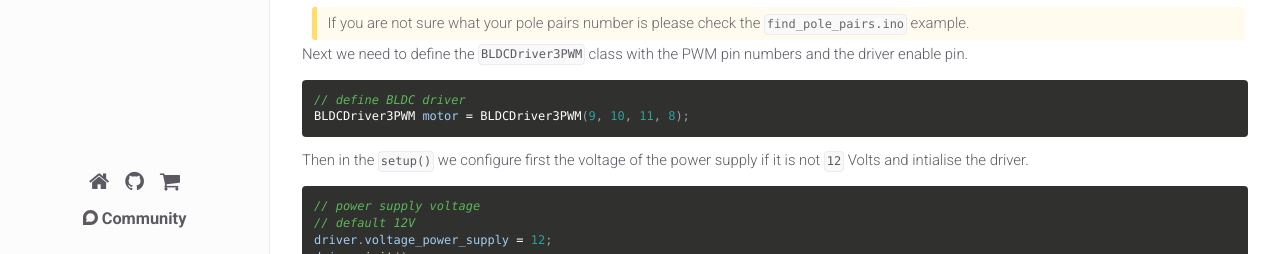
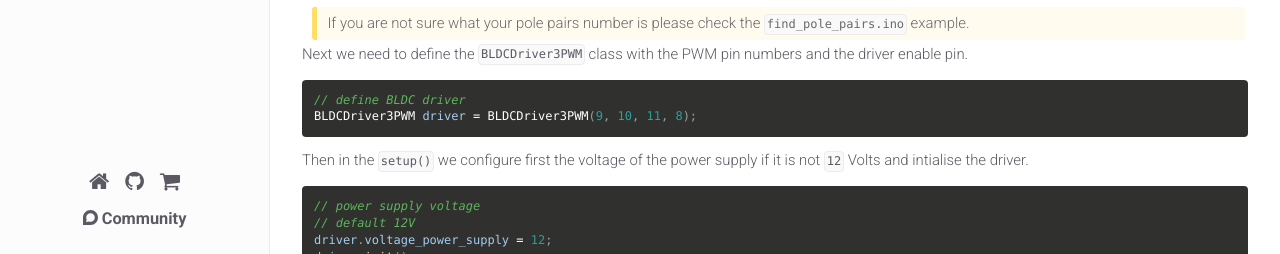
Before and after one commit to simplefoc/simplefoc.github.io, a Jekyll site: the page built from docs/simplefoc_library/examples/foc_pendulum.md, in a window 1280 px wide. Shown: the part 4746-5000 px from the top of the page. Built offline with Jekyll 4.4.1, drawn with Linux system fonts in a browser that asks for light colours.

Commit message:
FEAT broken examples and shield pads info

````diff
--- a/_includes/js/custom.js
+++ b/_includes/js/custom.js
@@ -29,6 +29,9 @@ var defines =[
     "INH_A",
     "INH_B",
     "INH_C",
+    "INL_A",
+    "INL_B",
+    "INL_C",
     "EN_GATE ",
     "M_PWM",
     "M_OC",
--- a/docs/simplefoc_library/examples/foc_pendulum.md
+++ b/docs/simplefoc_library/examples/foc_pendulum.md
@@ -150,7 +150,7 @@ BLDCMotor motor = BLDCMotor(11);
 Next we need to define the `BLDCDriver3PWM` class with the PWM pin numbers and the driver enable pin.
 ```cpp
 // define BLDC driver
-BLDCDriver3PWM motor = BLDCDriver3PWM(9, 10, 11, 8);
+BLDCDriver3PWM driver = BLDCDriver3PWM(9, 10, 11, 8);
 ```
 
 Then in the `setup()` we configure first the voltage of the power supply if it is not `12` Volts and intialise the driver.
@@ -222,7 +222,7 @@ The swingup implemented in this example is the simples one possible, that is alw
 
 This is hte code of the swing-up:
 ```cpp
-target_voltage = -sign(pendulum.getVelocity())*motor.voltage_power_supply*0.4;
+target_voltage = -_sign(pendulum.getVelocity())*motor.voltage_power_supply*0.4;
 ```
 What it does really is it checks which direction the pendulum is moving `sign(pendulum.getVelocity())` and sets the very high voltage value `motor.voltage_power_supply*0.4` in the opposite direction (`-`).
 It means that the algorithm is going to try to accelerate the movement of the pendulum (because the pendulum acceleration is caused as the reaction of the motor acceleration, but inverse direction).
@@ -268,7 +268,7 @@ And that is it guys we can read our pendulum angle, we can control the motor, an
 // BLDC motor init
 BLDCMotor motor = BLDCMotor(11);
 // define BLDC driver
-BLDCDriver3PWM motor = BLDCDriver3PWM(9, 10, 11, 8);
+BLDCDriver3PWM driver = BLDCDriver3PWM(9, 10, 11, 8);
 //Motor encoder init
 Encoder encoder = Encoder(2, 3, 500);
 // interrupt routine
@@ -332,7 +332,7 @@ void loop() {
       target_voltage = controllerLQR(pendulum_angle, pendulum.getVelocity(), motor.shaftVelocity());
     else // else do swing-up
       // sets 40% of the maximal voltage to the motor in order to swing up
-      target_voltage = -sign(pendulum.getVelocity())*driver.voltage_power_supply*0.4;
+      target_voltage = -_sign(pendulum.getVelocity())*driver.voltage_power_supply*0.4;
 
     // set the target voltage to the motor
     motor.move(target_voltage);
````
Also changed, not shown: docs/simplefoc_shield/getting_started/hardware_config.md (+2 -0 lines).
